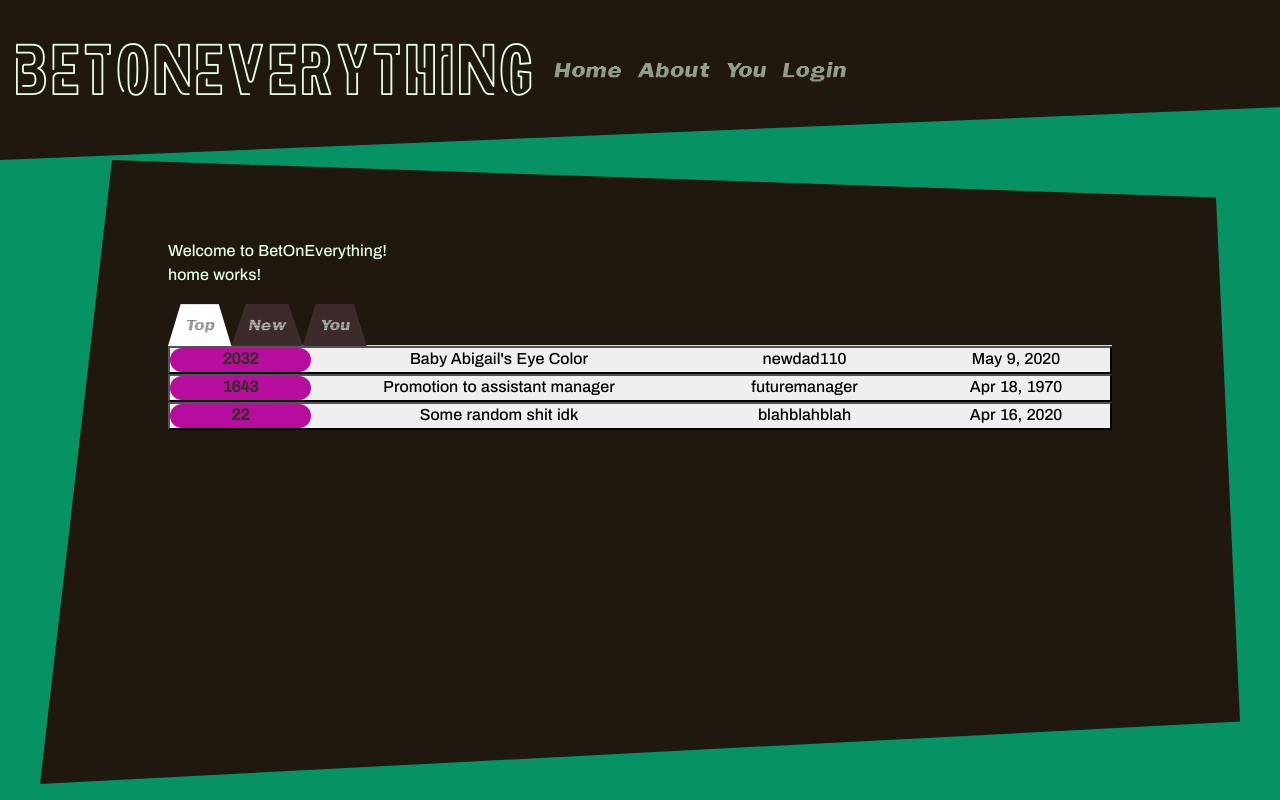
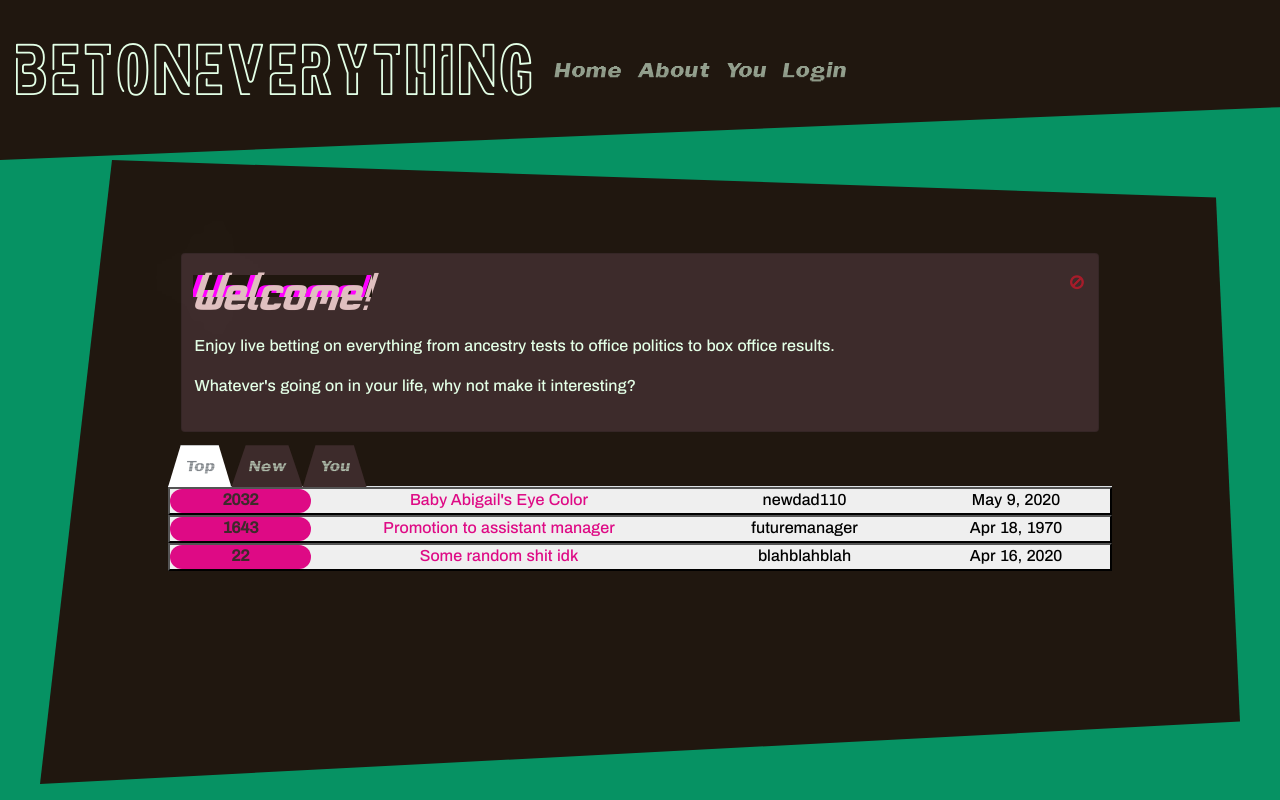
Before and after one commit to dtolaoye/Frontend, an Angular app in the folder Project3/: page /home in a window 1280 px wide. Built offline with nearby package versions, Linux system fonts and the light colour scheme.

Commit message:
more stuff to home page

```diff
--- a/Project3/src/app/betlist/betlist.component.scss
+++ b/Project3/src/app/betlist/betlist.component.scss
@@ -26,12 +26,15 @@
     float:left;
     font-weight: bold;
     width: 15%;
-    background-color: rgb(182, 13, 159);
+    background-color: rgb(222,10,133);
     color: rgb(61, 43, 43);
     border-radius: 1rem;
 }
+.bet-user, .bet-date {
 
+}
 .bet-title{
+    color: rgb(222,10,133);
     display:inline-block;
     width: 40%;
 }
--- a/Project3/src/app/home/home.component.html
+++ b/Project3/src/app/home/home.component.html
@@ -1,4 +1,9 @@
-Welcome to BetOnEverything!
-    <p>home works!</p>
+<div class="card" id="welcome-card" (close)="close(alert)">
+    <span class="close-icon" ng-click="close()"><img src="../../assets/x.png"></span>
+    <h2 class="glitch" data-text="Welcome!">Welcome!</h2>
+    <h2 class="glow">Welcome!</h2>
 
-    <app-betlist></app-betlist>
+    <p>Enjoy live betting on everything from ancestry tests to office politics to box office results.</p>
+    <p>Whatever's going on in your life, why not make it interesting?</p>
+</div>
+<app-betlist></app-betlist>
--- a/Project3/src/app/home/home.component.scss
+++ b/Project3/src/app/home/home.component.scss
@@ -0,0 +1,15 @@
+#welcome-card{
+    padding: 1rem .8rem;
+    margin: .8rem;
+    position:relative;
+}
+.close-icon{
+    float:right;
+    position:absolute;
+    top: 1rem;
+    right: .8rem;
+    cursor: pointer;
+}
+.close-icon img {
+    width:1rem;
+}
--- a/Project3/src/app/home/home.component.ts
+++ b/Project3/src/app/home/home.component.ts
@@ -12,4 +12,8 @@ export class HomeComponent implements OnInit {
   ngOnInit(): void {
   }
 
+  close(): void {
+    document.getElementById("welcome-card").remove();
+  }
+
 }
--- a/Project3/src/app/login/login.component.scss
+++ b/Project3/src/app/login/login.component.scss
@@ -1,7 +1,4 @@
-h2{
-    font-family: "miami";
-    font-size: 3rem;
-}
+
 div #welcome{
     display:inline-block;
     width:80%;
--- a/Project3/src/styles.scss
+++ b/Project3/src/styles.scss
@@ -6,6 +6,10 @@
 body{
     background: rgb(6, 146, 99);
     font-family: archivo, Arial, Helvetica, sans-serif;
+}
+h2{
+    font-family: "miami";
+    font-size: 3rem;
 }
 .bg-dark{
     background: rgb(32, 23, 15)!important;
@@ -44,7 +48,6 @@ body{
 .glitch {
     color: rgb(223, 191, 191);
     position: relative;
-    font-size: 9vw;
     animation: glitch 5s 5s infinite;
   }
 
@@ -53,7 +56,7 @@ body{
     position: absolute;
     left: -2px;
     text-shadow: -5px 0 magenta;
-    background: black;
+    background: rgb(32, 23, 15);
     overflow: hidden;
     top: 0;
     animation: noise-1 3s linear infinite alternate-reverse, glitch 5s 5.05s infinite;
@@ -64,7 +67,7 @@ body{
     position: absolute;
     left: 2px;
     text-shadow: -5px 0 lightgreen;
-    background: black;
+    background: rgb(32, 23, 15);
     overflow: hidden;
     top: 0;
     animation: noise-2 3s linear infinite alternate-reverse, glitch 5s 5s infinite;
```
Also changed, not shown: Project3/src/assets/x.jpg (added), Project3/src/assets/x.png (added).
